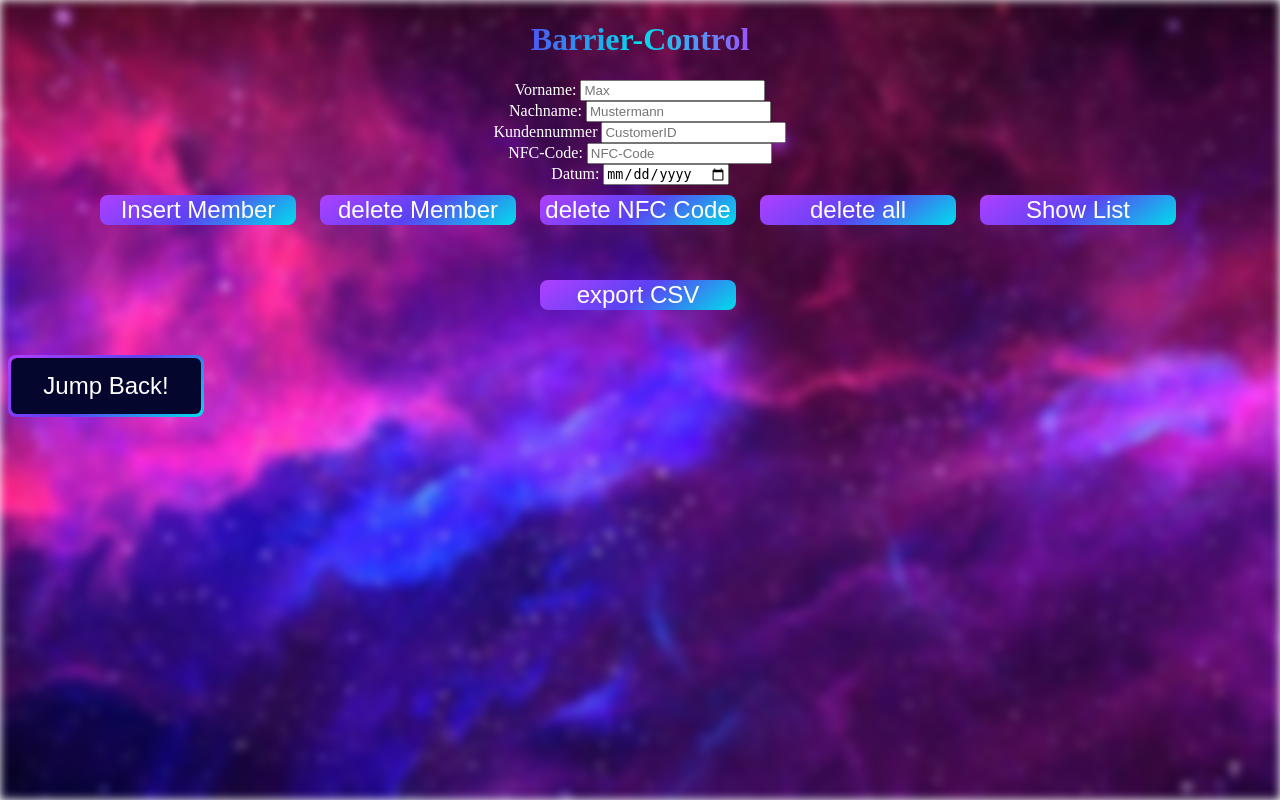
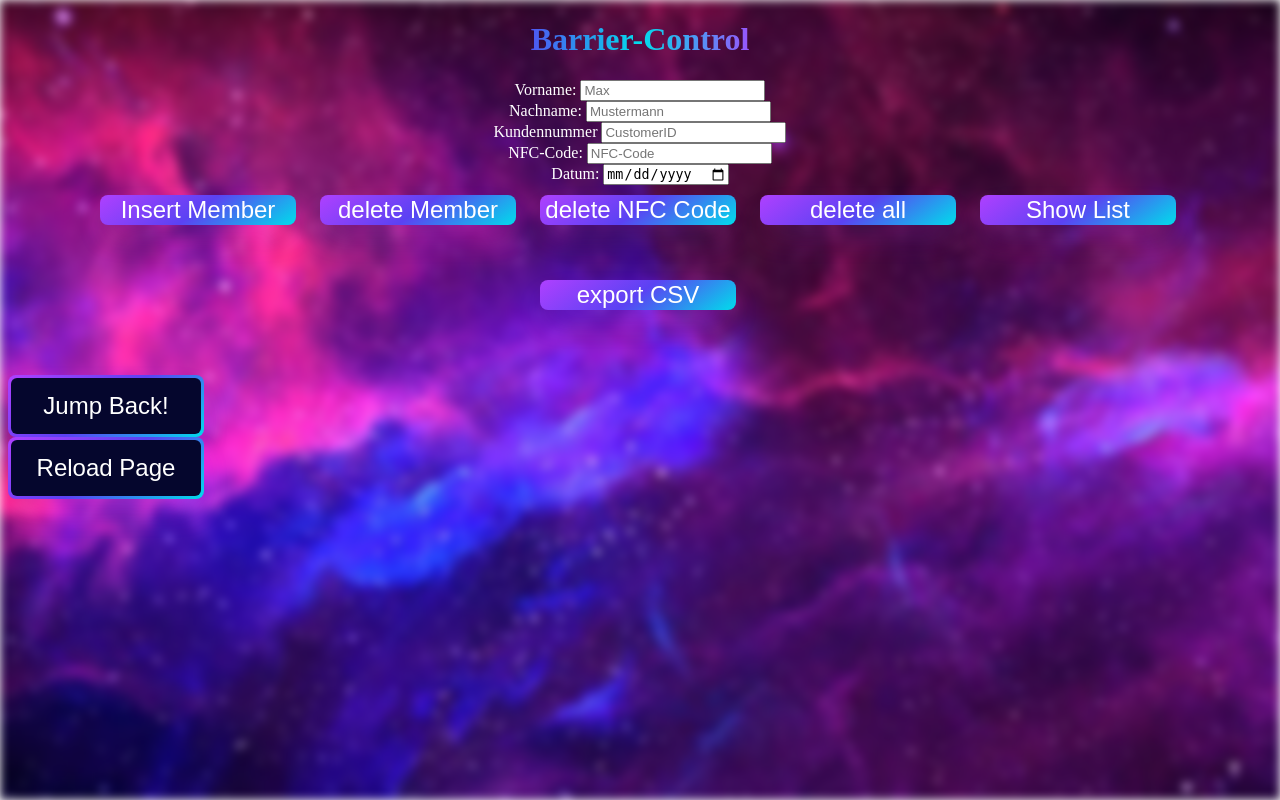
Before and after one commit to RobschCocovic/Barrier-Control, a PHP site: page / in a window 1280 px wide. Run offline with PHP 8.4, Linux system fonts and the light colour scheme.

Commit message:
reload button inserted

```diff
--- a/index.php
+++ b/index.php
@@ -113,16 +113,20 @@ m¨oglichst einfach auf ein anderes Backend umgestellt werden kann.
   <?php
   require_once("barrierControl.php");
   ?>
-  <div id="bottomButton">
-    <button class="button" role="button" onclick="openNewPage()">
-      <span class="text">Jump Back!</span>
-    </button>
-    <script>
-      function openNewPage() {
-        window.location.href = "introduction.html";
-      }
-    </script>
-  </div>
+  <div class="button-container">
+  <button class="button" role="button" onclick="jumpBack()">
+    <span class="text">Jump Back!</span>
+  </button>
+
+  <button class="button" onclick="window.location.reload();">
+    <span class="text">Reload Page</span>
+  </button>
+</div>
+<script>
+  function jumpBack() {
+    window.history.back();
+  }
+</script>
 </body>
 
 </html>
--- a/style.css
+++ b/style.css
@@ -295,3 +295,9 @@ label {
   top: 90%;
   left: 0%;
 }
+.button-container {
+  position: fixed;
+  justify-content: center;
+  align-items: center;
+  margin-top: 20px;
+}
```
